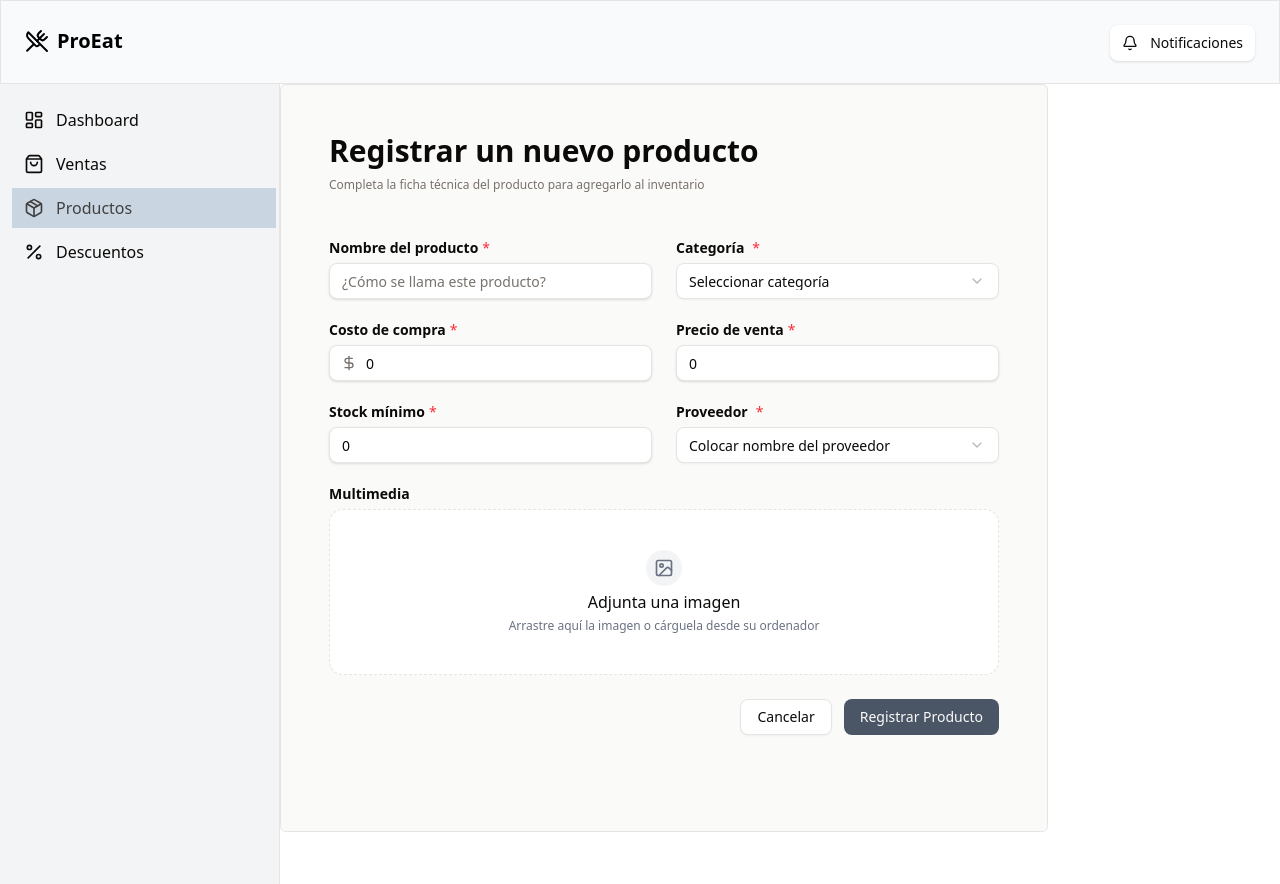
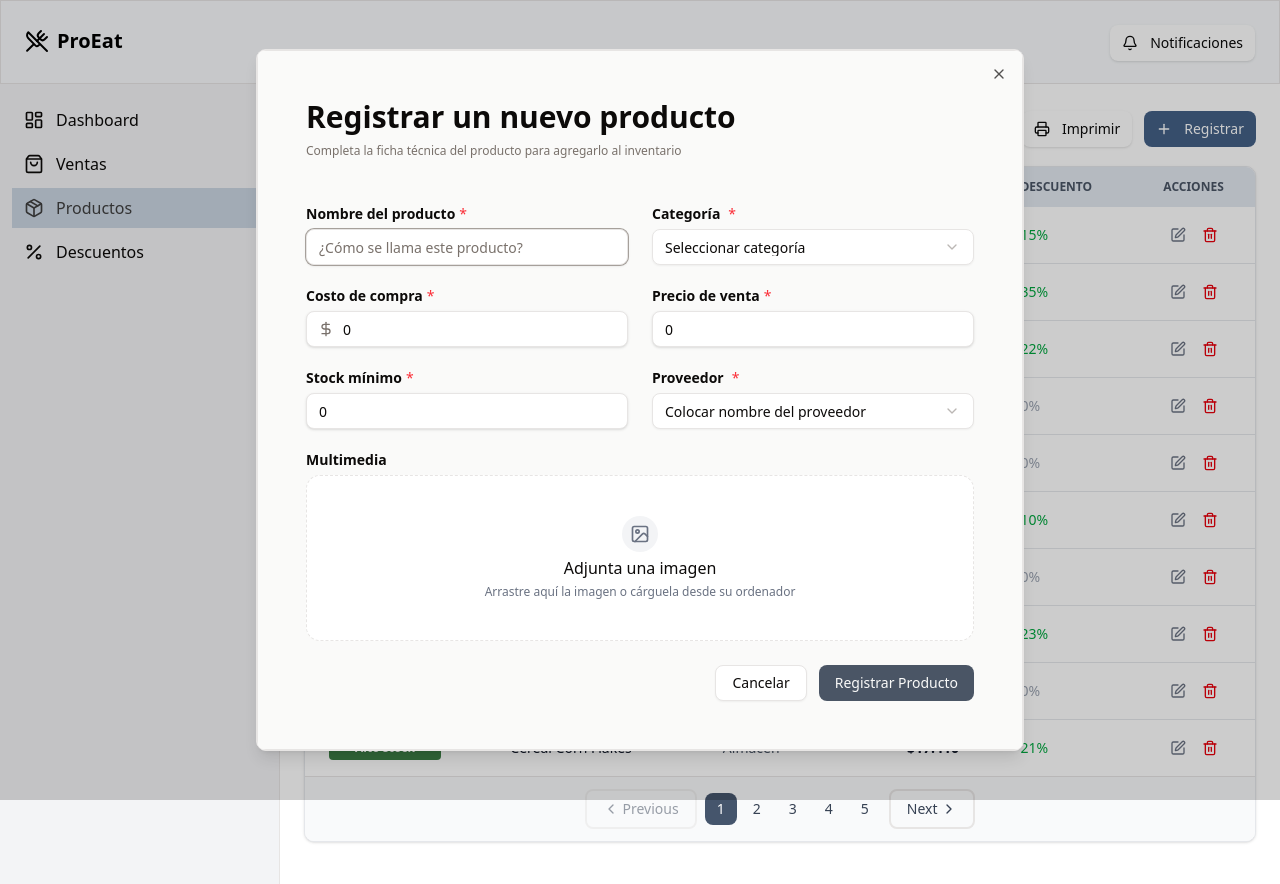
Before and after one commit to FooTalentGroup/Equipo3-noche-sp7, a React (Vite) app in the folder frontend/: page /products/create in a window 1280 px wide. Built offline with nearby package versions, Linux system fonts and the light colour scheme.

Commit message:
[front]: add Create product component

```diff
--- a/frontend/src/features/products/components/CreateProductComponent.jsx
+++ b/frontend/src/features/products/components/CreateProductComponent.jsx
@@ -33,7 +33,7 @@ export function CreateProductComponent() {
     const { form, handlePost, handleError, isPending } = useCreateProduct();
 
     return (
-        <div className="w-full flex flex-col md:max-w-3xl p-12 bg-sidebar border rounded-sm relative h-[min-content]">
+        <div className="w-full flex flex-col md:max-w-5xl p-12 bg-sidebar border rounded-sm relative h-min">
                 <Form {...form}>
                 <section id="header" className="flex flex-col gap-2">
                     <h1 className="text-3xl font-bold">
@@ -45,7 +45,7 @@ export function CreateProductComponent() {
                     </h5>
                 </section>
                 <form
-                    className="flex flex-col gap-6 w-full max-w-2xl py-12"
+                    className="flex flex-col gap-6 w-full max-w-2xl pt-12"
                     onSubmit={form.handleSubmit(handlePost, handleError)}
                 >
                     <div className="flex flex-col gap-6">
--- a/frontend/src/features/products/components/filters/ProductsFiltersBar.jsx
+++ b/frontend/src/features/products/components/filters/ProductsFiltersBar.jsx
@@ -1,8 +1,10 @@
 import {FileUp, Filter, Funnel, Plus, Printer, Search} from 'lucide-react';
 import React from 'react';
 import {Button} from "@/shared/components/ui/button.jsx";
+import { useNavigate } from 'react-router';
 
 export function ProductsFiltersBar({ searchQuery, onSearchChange, onToggleFilters }) {
+    const navigate = useNavigate();
     return (
         <div className="flex gap-3 items-center mb-4">
             <div className="relative flex-1 max-w-2xl">
@@ -38,6 +40,7 @@ export function ProductsFiltersBar({ searchQuery, onSearchChange, onToggleFilter
                 </Button>
                 <Button
                     className='bg-[#436086] text-white cursor-pointer'
+                    onClick={() => navigate('/products/create')}
                 >
                     <Plus className='h-4 w-4 mr-1' />
                     Registrar
--- a/frontend/src/features/products/pages/ProductsListPage.jsx
+++ b/frontend/src/features/products/pages/ProductsListPage.jsx
@@ -1,12 +1,21 @@
-import { useState } from 'react';
+import { useLocation, useNavigate } from 'react-router';
 import { Button } from '@/shared/components/ui/button';
 import { Plus } from 'lucide-react';
 import { useProductsFilter } from '@/features/products/hooks/useProductsFilter';
 import { ProductsFiltersBar } from '@/features/products/components/filters/ProductsFiltersBar.jsx';
 import { ProductsFiltersPopup } from '../components/filters/ProductFiltersPopup';
 import { ProductsTable } from "@/features/products/components/ProductsTable.jsx";
+import {
+  Dialog,
+  DialogContent,
+} from "@/shared/components/ui/dialog";
+import { CreateProductComponent } from "../components/CreateProductComponent";
 
 export default function ProductsListPage() {
+    const location = useLocation();
+    const navigate = useNavigate();
+    const isCreateModalOpen = location.pathname === '/products/create';
+
     const {
         searchQuery,
         setSearchQuery,
@@ -20,6 +29,12 @@ export default function ProductsListPage() {
         applyFilters,
         clearFilters,
     } = useProductsFilter();
+
+    const handleCreateModalChange = (open) => {
+        if (!open) {
+            navigate(-1);
+        }
+    };
 
     return (
         <div className="p-6 w-full">
@@ -49,6 +64,14 @@ export default function ProductsListPage() {
                     clearFilters();
                 }}
             />
+
+            <Dialog open={isCreateModalOpen} onOpenChange={handleCreateModalChange}>
+                <DialogContent className="max-h-[90vh] overflow-y-auto p-0 gap-0 max-w-3xl">
+                    <div className="overflow-y-auto">
+                        <CreateProductComponent />
+                    </div>
+                </DialogContent>
+            </Dialog>
         </div>
     );
 }
--- a/frontend/src/features/products/routes/products.routes.jsx
+++ b/frontend/src/features/products/routes/products.routes.jsx
@@ -1,7 +1,6 @@
 import ProductsListPage from '../pages/ProductsListPage.jsx';
 import { ProtectedRoute } from '@/infrastructure/router/ProtectedRoute.jsx';
 import { ProtectedLayout } from '@/shared/components/layout/ProtectedLayout.jsx';
-import { CreateProductComponent } from '../components/CreateProductComponent.jsx';
 
 export const productsRoutes = [
   {
@@ -17,8 +16,8 @@ export const productsRoutes = [
         element: <ProductsListPage />,
       },
       {
-        path: '/products/create',
-        element: <CreateProductComponent />,
+        path: 'create',
+        element: <ProductsListPage />,
       }
     ],
   },
```
